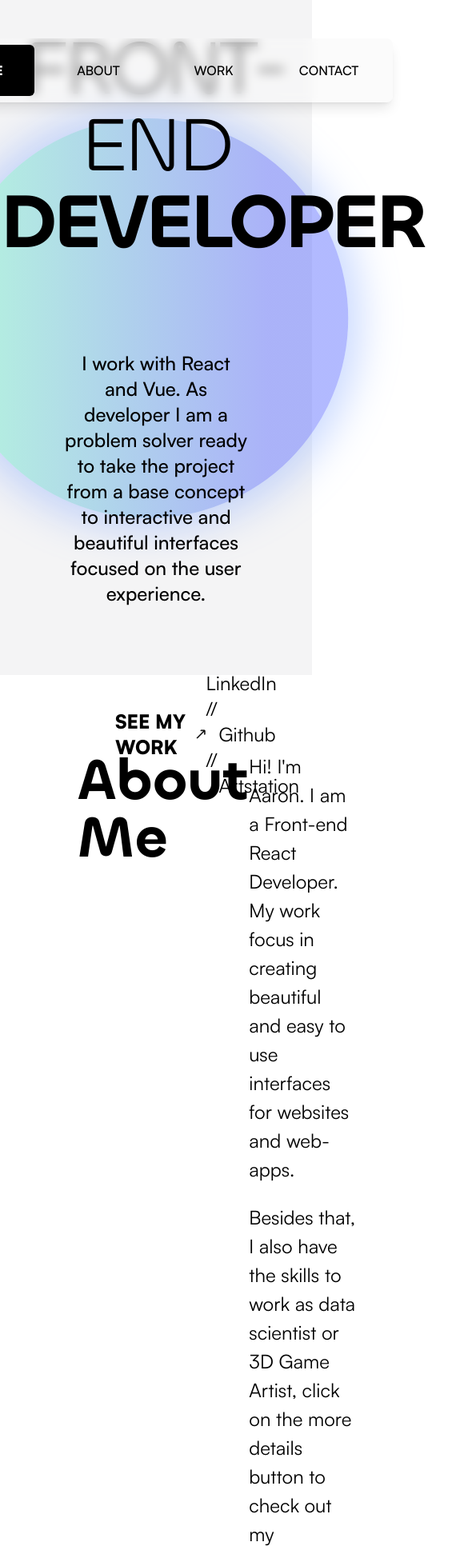
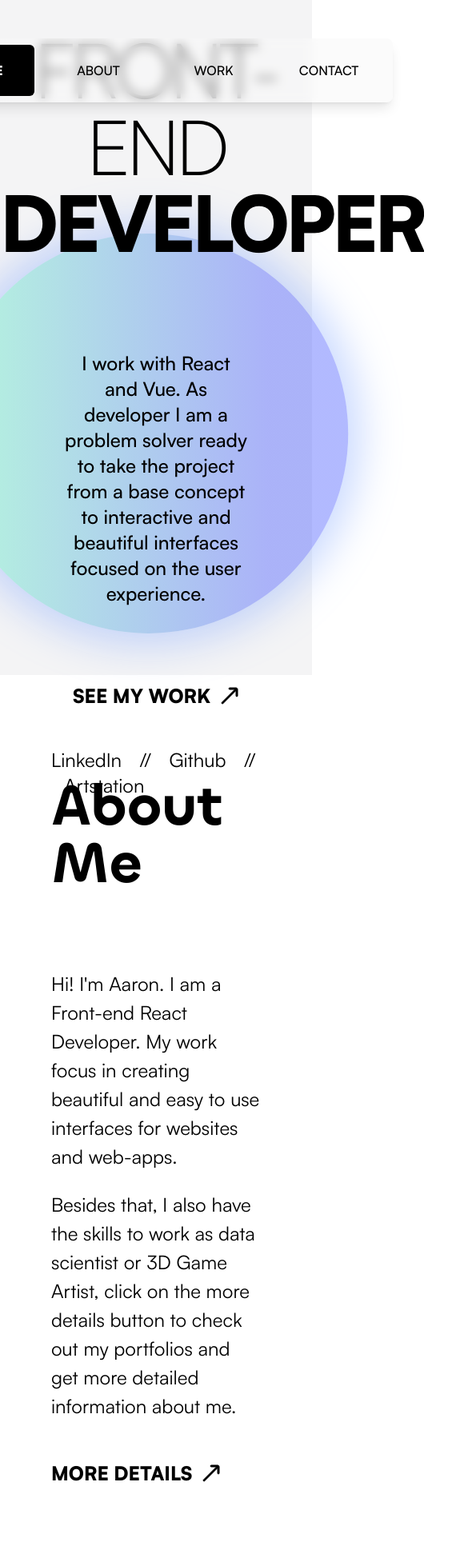
Before and after one commit to iaaron-xyz/portfolio, a React (Vite) app: page / in a window 390 px wide. Shown: the top 1943 px of the page at 80% size, 585 px wide, since content can reach past the window. Built offline with nearby package versions, Linux system fonts and the light colour scheme.

Commit message:
responsive main homepage elements

```diff
--- a/src/components/Pages/Homepage/HomeAbout.jsx
+++ b/src/components/Pages/Homepage/HomeAbout.jsx
@@ -2,7 +2,7 @@ import LinkPage from "../../Parts/LinkPage";
 
 const HomeAbout = () => {
   return (
-    <section className='flex align-center mx-48 xl:mx-24'>
+    <section className='flex align-center py-16 mx-48 xl:mx-24 lg:mx-16 md:flex-col'>
       <HomeAboutDiv content={<HomeAboutTitle />} />
       <HomeAboutDiv content={<HomeAboutContent />} />
     </section>
@@ -10,7 +10,7 @@ const HomeAbout = () => {
 };
 
 const HomeAboutDiv = ({ content }) => {
-  return <div className='flex-1 my-24'>{content}</div>;
+  return <div className='flex-1 my-24 md:mb-8 md:mt-16'>{content}</div>;
 };
 
 const HomeAboutTitle = () => {
@@ -24,7 +24,7 @@ const HomeAboutContent = () => {
         Hi! I&apos;m Aaron. I am a Front-end React Developer. My work focus in
         creating beautiful and easy to use interfaces for websites and web-apps.
       </p>
-      <p className='mb-24'>
+      <p className='mb-12'>
         Besides that, I also have the skills to work as data scientist or 3D
         Game Artist, click on the more details button to check out my portfolios
         and get more detailed information about me.
--- a/src/components/Pages/Homepage/HomeCover.jsx
+++ b/src/components/Pages/Homepage/HomeCover.jsx
@@ -16,9 +16,9 @@ const HomeCover = () => {
 
 const HomeCoverText = () => {
   return (
-    <div className='main-cover-title mb-16 font-chillaxRegular 2xl:text-8xl 2xl:mb-8 2xl:pt-48'>
-      <h1 className='mb-2 tracking-tighter xl'>
-        FRONT-END <strong className='font-chillaxSemibold'>DEVELOPER</strong>
+    <div className='main-cover-title mb-16 font-chillaxRegular 2xl:text-8xl 2xl:mb-8 2xl:pt-48 lg:mb-28'>
+      <h1 className='mb-2 tracking-tighter font-satoshiLight'>
+        FRONT-END <strong className='font-satoshiBlack'>DEVELOPER</strong>
       </h1>
     </div>
   );
@@ -27,7 +27,7 @@ const HomeCoverText = () => {
 const HomeCoverSubtext = () => {
   return (
     <>
-      <h2 className='text-3xl text-center mb-32 px-96 font-satoshiMedium 2xl:text-2xl 2xl:px-80 2xl:mb-2 2xl:mt-28 xl:px-64 lg:px-20'>
+      <h2 className='text-2xl text-center mb-32 px-96 font-satoshiMedium 2xl:text-2xl 2xl:px-80 2xl:mb-2 2xl:mt-28 xl:px-64 lg:px-20 lg:mb-96 md:mb-24'>
         I work with React and Vue. As developer I am a problem solver ready to
         take the project from a base concept to interactive and beautiful
         interfaces focused on the user experience.
@@ -38,8 +38,8 @@ const HomeCoverSubtext = () => {
 
 const HomeCoverLinks = () => {
   return (
-    <div className='mt-48 text-2xl flex justify-between px-36 lg:mt-20'>
-      <LinkPage text={"see my work"} extraClasses='' />
+    <div className='mt-96 text-2xl flex justify-between px-36 lg:mt-20 lg:px-16 md:flex-col md:items-center md:mt-24'>
+      <LinkPage text={"see my work"} extraClasses='md:mb-12' />
       <div>
         <a href='' className='mr-4 hover:underline hover:underline-offset-8'>
           LinkedIn
--- a/src/components/Pages/Homepage/HomeProjects.jsx
+++ b/src/components/Pages/Homepage/HomeProjects.jsx
@@ -13,7 +13,7 @@ const HomeProjects = () => {
 const HomeProjectsTitle = () => {
   return (
     <div>
-      <h2 className='text-7xl mb-24 pl-48 font-chillaxSemibold xl:pl-24'>
+      <h2 className='text-7xl mb-24 pl-48 font-chillaxSemibold xl:pl-24 lg:pl-16'>
         Work & Projects
       </h2>
     </div>
@@ -32,7 +32,7 @@ const HomeProjectsWorks = () => {
 
 const ProjectLeftToRight = () => {
   return (
-    <div className='flex px-48 py-8 xl:px-20'>
+    <div className='flex px-48 py-28 xl:px-20 lg:px-16 md:flex-col'>
       {/* Image container */}
       <HomeProjectsImage />
       {/* Text container */}
@@ -45,20 +45,20 @@ const ProjectLeftToRight = () => {
 
 const ProjectRightToLeft = () => {
   return (
-    <div className='flex px-48 py-8 xl:px-20'>
+    <div className='flex px-48 py-8 xl:px-20 lg:px-16 md:flex-col'>
       {/* Text container */}
-      <div className='flex-1 flex flex-col'>
+      <div className='flex-1 flex flex-col md:order-2'>
         <HomeProjectsInfo alignValue={"ml-auto"} />
       </div>
       {/* Image container */}
-      <HomeProjectsImage alignValue='ml-auto' />
+      <HomeProjectsImage alignValue='ml-auto md:order-1 md:ml-0' />
     </div>
   );
 };
 
 const HomeProjectsImage = ({ alignValue = "" }) => {
   return (
-    <div className='flex-1 ml-auto'>
+    <div className='flex-1 ml-auto md:ml-0 md:mb-8'>
       <a
         href=''
         className={`${alignValue} block project-image bg-gradient-to-r from-indigo-500 via-purple-500 to-pink-500 rounded-sm`}
--- a/src/components/layouts/Footer.jsx
+++ b/src/components/layouts/Footer.jsx
@@ -18,7 +18,7 @@ const FooterContent = () => {
   return (
     <>
       {/* Footer header */}
-      <h2 className='text-7xl my-6 font-satoshiBold'>
+      <h2 className='text-7xl my-6 font-satoshiBold md:text-center md:text-6xl'>
         Let&apos;s Work Together!
       </h2>
       <h4 className='text-green-400 text-xl'>Ready to work remotely</h4>
--- a/src/index.css
+++ b/src/index.css
@@ -38,9 +38,10 @@
         border-radius: 500px;
         position: absolute;
         box-shadow: 0 0 50px 15px #80a6ff6c;
+        margin-top: 9rem;
     }
     .main-cover-title {
-        font-size: 8.5rem;
+        font-size: 7rem;
         text-align: center;
     }
 
--- a/tailwind.config.js
+++ b/tailwind.config.js
@@ -10,9 +10,9 @@ export default {
       // => @media (max-width: 1535px) { ... }
       'xl': {'max': '1280px'},
       // => @media (max-width: 1279px) { ... }
-      'lg': {'max': '1023px'},
+      'lg': {'max': '1024px'},
       // => @media (max-width: 1023px) { ... }
-      'md': {'max': '767px'},
+      'md': {'max': '768px'},
       // => @media (max-width: 767px) { ... }
       'sm': {'max': '639px'},
       // => @media (max-width: 639px) { ... }
```
